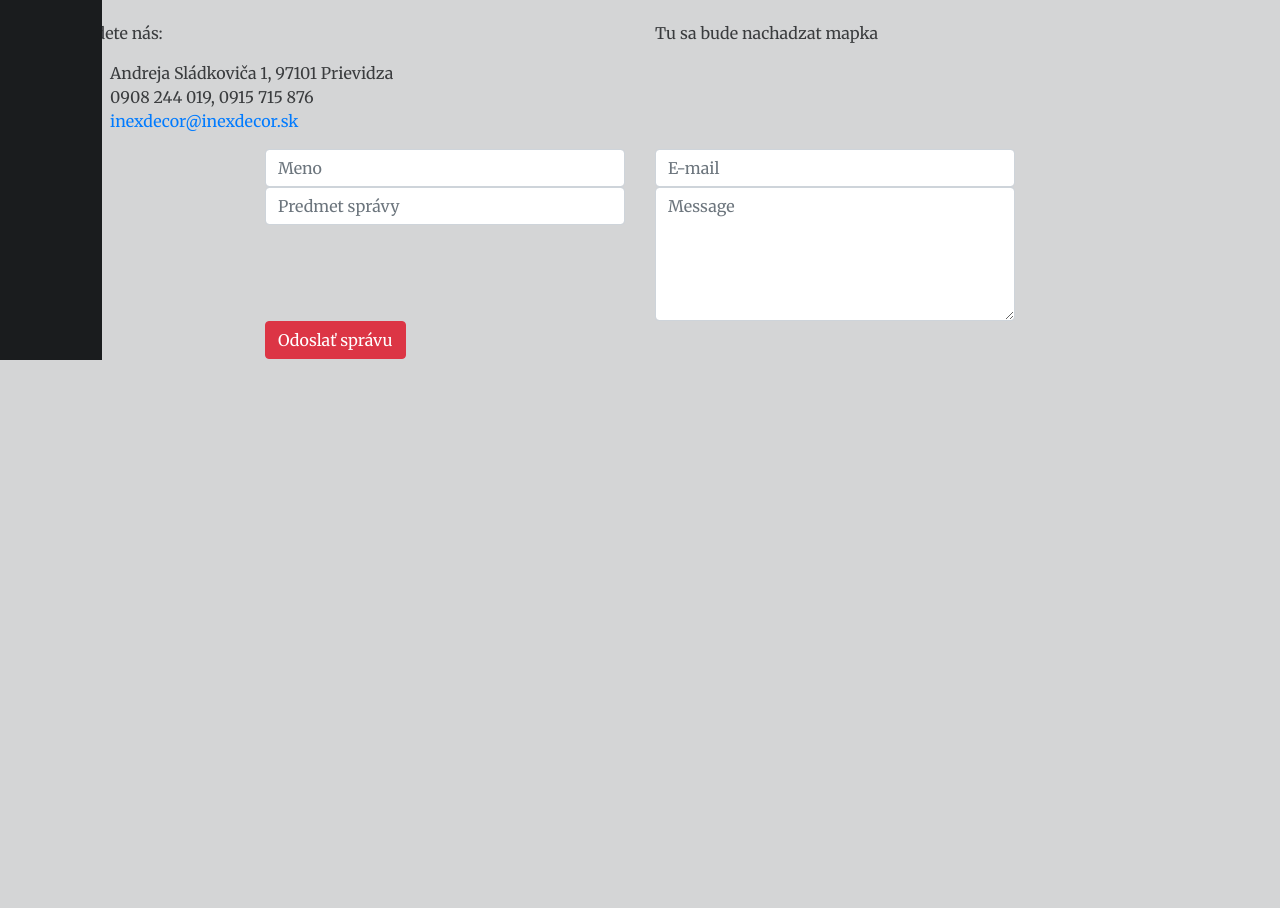
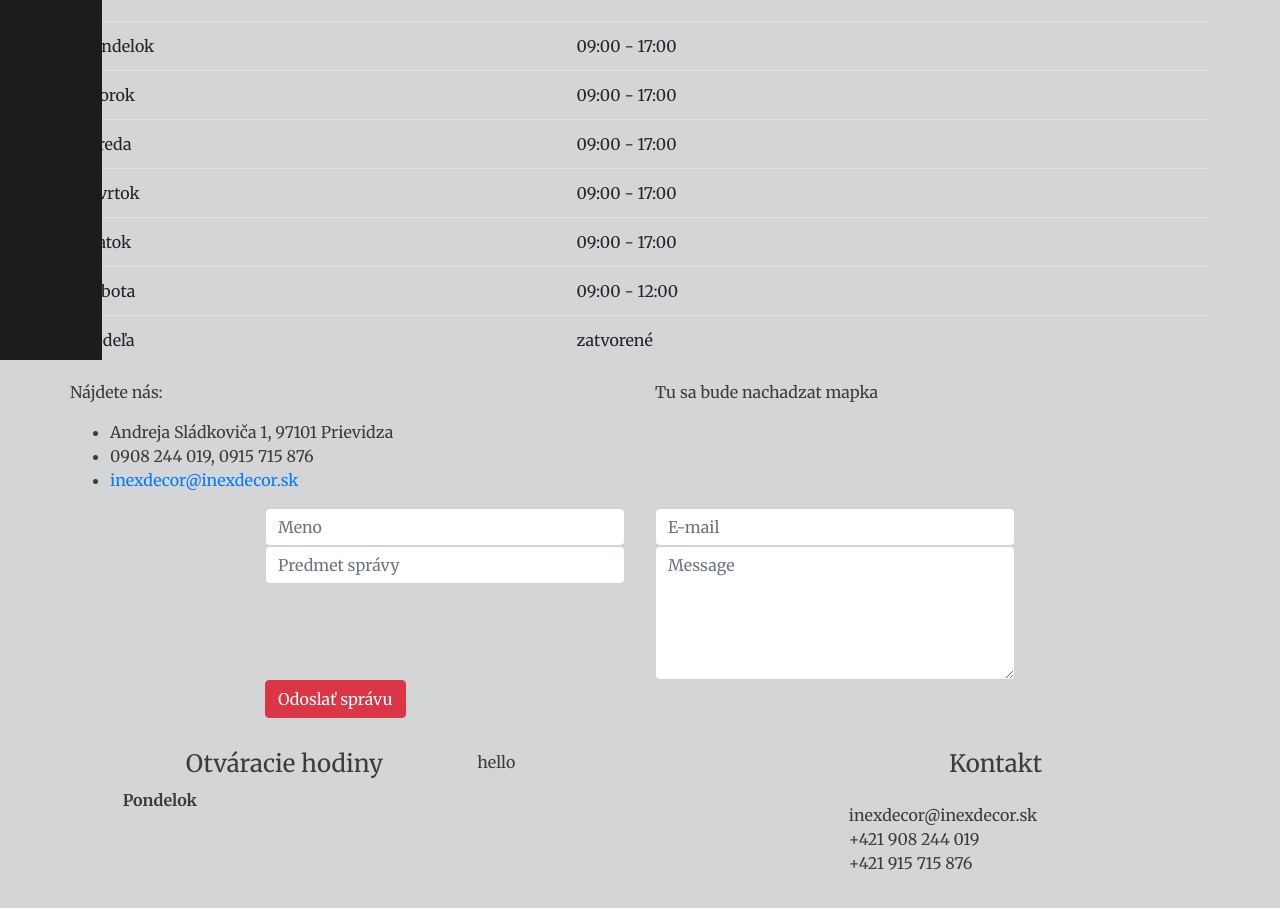
Before and after one commit to macmar89/inex, a React (Create React App) app: page /kontakt in a window 1280 px wide. Shown: the part 440-1348 px from the top of the page. Before the commit the page ends 800 px from the top, so only its background shows below. Built offline with nearby package versions, Linux system fonts and the light colour scheme.

Commit message:
zaciatok robenia footeru, plus otvaracie hodiny zrobene cez data

```diff
--- a/src/App.jsx
+++ b/src/App.jsx
@@ -14,6 +14,7 @@ import JaponskeSteny from './pages/JaponskeSteny'
 import Picture from './img/cropped-body.jpg'
 import TheGallery from './pages/TheGallery'
 
+import InexFooter from './components/InexFooter'
 
 function App() {
   return (
@@ -34,6 +35,7 @@ function App() {
           <Route path='/japonskesteny' component={JaponskeSteny} />
         </Switch>
       </Container>
+      <InexFooter />
 
     </div>
   );
--- /dev/null
+++ b/src/components/CompaniesLogo.jsx
@@ -0,0 +1,32 @@
+import React from 'react'
+import { Col, Row } from 'react-bootstrap'
+
+import Egger from '../img/companies/egger.png'
+import Gardinia from '../img/companies/gardinia.png'
+import Krono from '../img/companies/krono.png'
+import Sherlock from '../img/companies/sherlock-1.png'
+
+const CompaniesLogo = () => {
+    return (
+        <div className="CompaniesLogo">
+            <Row className="mx-auto">
+                <Col className="col-3">
+                    <img src={Egger} alt="eggerlogo" />
+                </Col>
+                <Col className="col-3">
+                    <a href="https://www.egger.com/shop/cs_SK/">
+                        <img src={Krono} alt="kronologo" />
+                    </a>
+                </Col>
+                <Col className="col-3">
+                    <img src={Gardinia} alt="gardinialogo" />
+                </Col>
+                <Col className="col-3">
+                    <img src={Sherlock} alt="scherlocklogo" />
+                </Col>
+            </Row>
+        </div>
+    )
+}
+
+export default CompaniesLogo
--- /dev/null
+++ b/src/components/InexFooter.jsx
@@ -0,0 +1,35 @@
+import React from 'react'
+import { Row, Col } from 'react-bootstrap'
+
+const InexFooter = () => {
+    return (
+        <div className="InexFooter col-10 mx-auto">
+            <Row>
+                <Col>
+                    <h4>Otváracie hodiny</h4>
+                    <table>
+                        <tbody>
+                            <tr>
+                                <th>Pondelok</th>
+                                <td></td>
+                            </tr>
+                        </tbody>
+                    </table>
+                </Col>
+                <Col>
+                    <p>hello</p>
+                </Col>
+                <Col>
+                    <h4>Kontakt</h4>
+                    <ul>
+                        <li><a href="mailto: inexdecor@inexdecor.sk">inexdecor@inexdecor.sk</a></li>
+                        <li><a href="tel: +421908244019">+421 908 244 019</a></li>
+                        <li><a href="tel: +421915715876">+421 915 715 876</a></li>
+                    </ul>
+                </Col>
+            </Row>
+        </div>
+    )
+}
+
+export default InexFooter
--- /dev/null
+++ b/src/components/OpenHours.jsx
@@ -0,0 +1,21 @@
+import React from 'react'
+import { OpenHoursData } from '../data/OpenHoursData'
+
+const OpenHours = () => {
+    return (
+        <div className="OpenHours">
+            <table className="table">
+                <tbody>
+                    {OpenHoursData.map((day, index) => (
+                        <tr key={index}>
+                            <td>{day.day}</td>
+                            <td>{day.open}</td>
+                        </tr>
+                    ))}
+                </tbody>
+            </table>
+        </div>
+    )
+}
+
+export default OpenHours
--- a/src/components/SidebarMenu/SidebarMenu.jsx
+++ b/src/components/SidebarMenu/SidebarMenu.jsx
@@ -1,7 +1,7 @@
 import React, { useState } from 'react'
 import './SidebarMenu.scss'
 import { Link } from 'react-router-dom'
-import { SidebarData } from './SidebarData'
+import { SidebarData } from '../../data/SidebarData'
 import { Button, Col, Row } from 'react-bootstrap'
 
 
--- /dev/null
+++ b/src/data/OpenHoursData.jsx
@@ -0,0 +1,30 @@
+export const OpenHoursData = [
+    {
+        day: 'Pondelok',
+        open: '09:00 - 17:00'
+    },
+    {
+        day: 'Utorok',
+        open: '09:00 - 17:00'
+    },
+    {
+        day: 'Streda',
+        open: '09:00 - 17:00'
+    },
+    {
+        day: 'Štvrtok',
+        open: '09:00 - 17:00'
+    },
+    {
+        day: 'Piatok',
+        open: '09:00 - 17:00'
+    },
+    {
+        day: 'Sobota',
+        open: '09:00 - 12:00'
+    },
+    {
+        day: 'Nedeľa',
+        open: 'zatvorené'
+    },
+]
--- a/src/pages/HomePage.jsx
+++ b/src/pages/HomePage.jsx
@@ -1,5 +1,6 @@
 import React from 'react'
 import { Row, Col } from 'react-bootstrap'
+import CompaniesLogo from '../components/CompaniesLogo'
 
 const HomePage = () => {
     return (
@@ -12,6 +13,11 @@ const HomePage = () => {
                     <p>Našim prvoradým cieľom je poskytnúť zákazníkom kvalitné produkty a služby. Zameriavame sa na veľkoobchodný a maloobchodný predaj tieniacej a závesnej techniky nemeckého výrobcu Gardinia, ktorý patrí medzi svetových lídrov v tomto segmente a je známy svojou vysokou kvalitou. V našej predajni v Prievidzi môžete okrem spomenutého sortimentu nájsť aj podlahové krytiny od nemeckých výrobcov EGGER a Krono originál, interiérové dvere, bezpečnostné dvere Sherlock, nábytok a kuchyne na mieru. Snažíme sa o to aby sme zákazníkovi vedeli poskytnúť čo najobsiahlejší sortiment hlavne v oblasti interiéru a z toho dôvodu neustále rozširujeme našu ponuku</p>
                 </Col>
             </Row>
+            <Row>
+                <Col md={10} className="mx-auto">
+                    <CompaniesLogo />
+                </Col>
+            </Row>
         </div>
     )
 }
--- a/src/pages/TheContact.jsx
+++ b/src/pages/TheContact.jsx
@@ -1,7 +1,7 @@
 import React from 'react'
 import { Col, Container, Row } from 'react-bootstrap'
 import ContactForm from '../components/ContactForm'
-
+import OpenHours from '../components/OpenHours'
 const TheContact = () => {
     return (
         <div className="contact">
@@ -12,6 +12,7 @@ const TheContact = () => {
                         <h2>Kontakt</h2>
                     </Col>
                 </Row>
+                <OpenHours />
                 <Row>
                     <Col xs={12} md={6}>
                         <p>Nájdete nás:</p>
--- a/src/scss/App.scss
+++ b/src/scss/App.scss
@@ -1,6 +1,7 @@
 // variables
 $color-menu: #3a3c3e;
 $color-two: #9a9c9e;
+// $link-color: #3a3c3e;
 
 
 //css
@@ -46,3 +47,31 @@ body{
     line-height: 1.5rem;
   }
 }
+
+// .CompaniesLogo
+//  -----------------------------------
+
+.CompaniesLogo {
+  margin: 0 1rem;
+}
+
+//  InexFooter
+//  -----------------------------------
+
+.InexFooter {
+  padding-top: 2rem;
+  padding-bottom: 1rem;
+
+  h4 {
+    text-align: center;
+  }
+
+  ul {
+    list-style: none;
+    padding: 1rem;
+
+  a{
+    color: $color-menu;
+    }
+  }
+}
```
Also changed, not shown: src/data/SidebarData.jsx (renamed from src/components/SidebarMenu/SidebarData.jsx), 2 other files (tests, documents, lock files or other folders).
